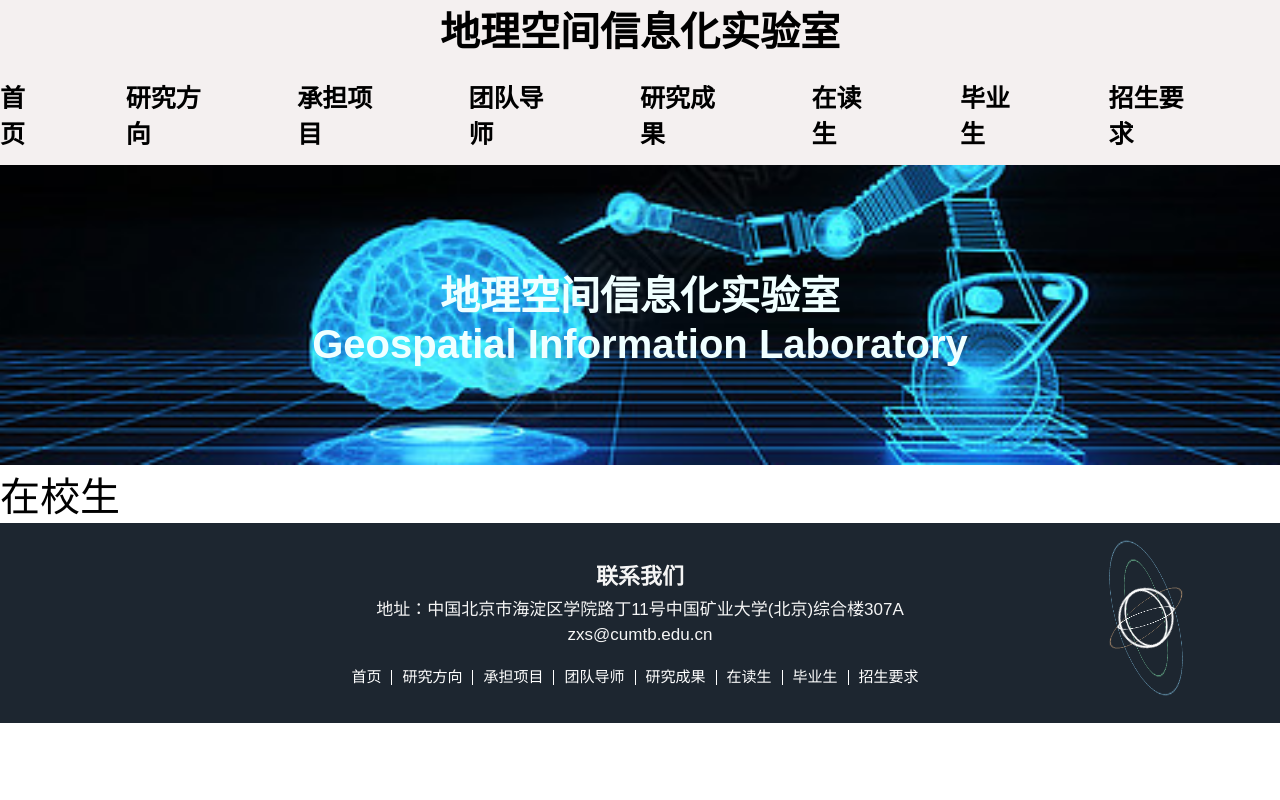
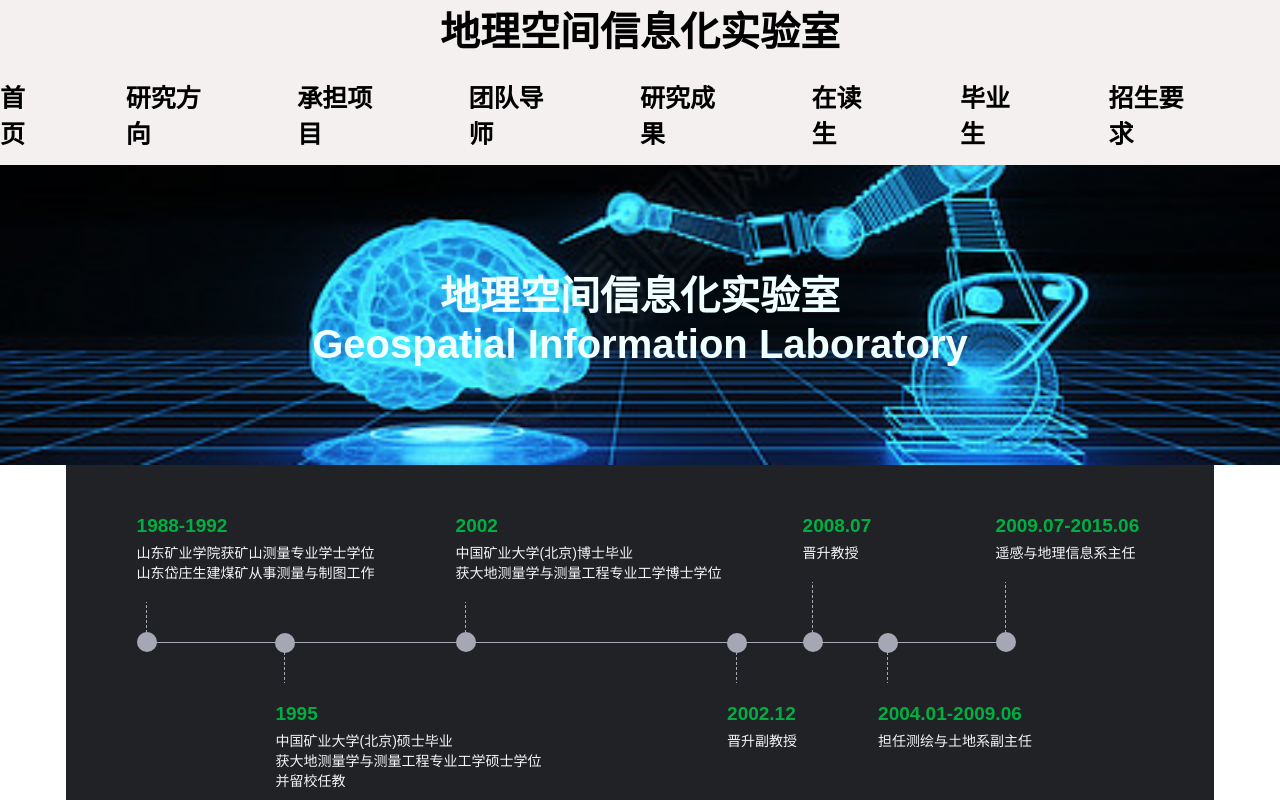
Before and after one commit to LancerLee428/LabWebSite, a React (Vite) app: page /students in a window 1280 px wide. Shown: the top 800 px of the page. Built offline with nearby package versions, Linux system fonts and the light colour scheme; the HTML template or start-up script is replaced by a standard one.

Commit message:
feat: 新增timeline组件

```diff
--- a/src/common/Earth.tsx
+++ b/src/common/Earth.tsx
@@ -1,4 +1,4 @@
-import "./index.less";
+import "./earth.less";
 
 const Earth = () => {
   return (
--- /dev/null
+++ b/src/common/TimeLine.tsx
@@ -0,0 +1,60 @@
+import "./timeline.less";
+
+const TimeLine = () => {
+  return (
+    <section className="time-line">
+      <article>
+        <dl>
+          <div className="cell">
+            <div className="cell-content">
+              <dt>1988-1992</dt>
+              <dd>山东矿业学院获矿山测量专业学士学位</dd>
+              <dd>山东岱庄生建煤矿从事测量与制图工作</dd>
+            </div>
+          </div>
+          <div className="cell">
+            <div className="cell-content">
+              <dt>1995</dt>
+              <dd>中国矿业大学(北京)硕士毕业</dd>
+              <dd>获大地测量学与测量工程专业工学硕士学位</dd>
+              <dd>并留校任教</dd>
+            </div>
+          </div>
+          <div className="cell">
+            <div className="cell-content">
+              <dt>2002</dt>
+              <dd>中国矿业大学(北京)博士毕业</dd>
+              <dd>获大地测量学与测量工程专业工学博士学位</dd>
+            </div>
+          </div>
+          <div className="cell">
+            <div className="cell-content">
+              <dt>2002.12</dt>
+              <dd>晋升副教授</dd>
+            </div>
+          </div>
+          <div className="cell">
+            <div className="cell-content">
+              <dt>2008.07</dt>
+              <dd>晋升教授</dd>
+            </div>
+          </div>
+          <div className="cell">
+            <div className="cell-content">
+              <dt>2004.01-2009.06</dt>
+              <dd>担任测绘与土地系副主任</dd>
+            </div>
+          </div>
+          <div className="cell">
+            <div className="cell-content">
+              <dt>2009.07-2015.06</dt>
+              <dd>遥感与地理信息系主任</dd>
+            </div>
+          </div>
+        </dl>
+      </article>
+    </section>
+  );
+};
+
+export default TimeLine;
--- /dev/null
+++ b/src/common/timeline.less
@@ -0,0 +1,107 @@
+// @import url(https://fonts.googleapis.com/css?family=Montserrat:100,200,300,400,500,600,700,800,900);
+
+.time-line{
+  background-color:#212226;
+  display: flex;
+  justify-content: center;
+  align-items: center;
+}
+
+html {
+  --background: #212226;
+  --primary: #00af41;
+  --line: #a6a7b5;
+}
+
+article {
+  padding: .25rem .5rem 0 1rem;
+  background: var(--background);
+}
+
+dl {
+  display: grid;
+  grid-auto-columns: max-content;
+  grid-auto-flow: column;
+  grid-template-rows: auto auto;
+  .cell {
+    grid-column: span 2;
+    display: flex;
+    padding: 0 1rem;
+    &:nth-child(2) {
+      grid-column: span 3;
+      justify-content: flex-end;
+    }
+    &:nth-child(4){
+      grid-column: span 2;
+      justify-content: flex-end;
+    }
+    &:nth-child(5){
+      grid-column: span 2;
+      justify-content: flex-start;
+    }
+    .cell-content {
+      display: inline-flex;
+      flex-direction: column;
+      border-left: 1px dashed var(--line);
+      position: relative;
+      background: var(--background);
+      &::after {
+        content: '';
+        display: block;
+        background: var(--line);
+        height: .5rem;
+        width: .5rem;
+        position: absolute;
+        left: -.25rem;
+        border-radius: 50%;
+      }
+      dt {
+        background: var(--background);
+        color: var(--primary);
+        padding-bottom: .25em;
+        position: relative;
+        left: -.25rem;
+        text-transform: uppercase;
+        font-size: 19px;
+        font-weight: 600;
+      }
+      dd {
+        background: var(--background);
+        margin: 0;
+        position: relative;
+        left: -.25rem;
+        color: #f4f4f6;
+        font-size: 14px;
+      }
+    }
+    &:nth-child(odd) .cell-content {
+      padding-bottom: 1rem;
+      border-bottom: 1px solid var(--line);
+      &::after {
+         bottom: -.25rem;
+      }
+      dd:last-child {
+        padding-bottom: .5rem;
+      }
+    }
+    &:nth-child(even) .cell-content {
+      padding-top: 1rem;
+      position: relative;
+      top: -1px;
+      border-top: 1px solid var(--line);
+      &::after {
+        top: -.25rem;
+      }
+      dt {
+        padding-top: .5rem;
+      }
+      dd {
+        flex-grow: 1;
+      }
+    }
+    &:last-child .cell-content {
+      border-top-color: transparent;
+      border-bottom-color: transparent;
+    }
+  }
+}
--- a/src/components/Content/Student/index.less
+++ b/src/components/Content/Student/index.less
@@ -0,0 +1,2 @@
+.student{
+}
--- a/src/components/Content/Student/index.tsx
+++ b/src/components/Content/Student/index.tsx
@@ -1,9 +1,10 @@
 import "./index.less";
+import TimeLine from "@/common/TimeLine";
 
 const Student = () => {
   return (
-    <section>
-      在校生
+    <section className="student">
+      <TimeLine />
     </section>
   );
 };
--- a/src/components/Content/Teacher/Resume.tsx
+++ b/src/components/Content/Teacher/Resume.tsx
@@ -1,3 +1,5 @@
+import TimeLine from "@/common/TimeLine";
+
 const Resume = () => {
   return (
     <section className="resume-container">
@@ -12,7 +14,8 @@ const Resume = () => {
             <div className="email">zxs@cumtb.edu.cn</div>
           </section>
           <section className="resume-right">
-            <div>这是简历</div>
+            {/* <h1>个人经历</h1> */}
+            <TimeLine />
           </section>
         </section>
       </section>
--- a/src/components/Content/Teacher/index.less
+++ b/src/components/Content/Teacher/index.less
@@ -117,6 +117,7 @@
         color: #ffffff;
       }
       #zxs-resume{
+        width: 100vw;
         display: flex;
         margin: 0 0 20px 0;
         padding-left: 20px;
@@ -134,6 +135,11 @@
             font-style: italic;
           }
         }
+        .resume-right{
+          h1{
+            color:rgba(0, 0, 0, .75)
+          }
+        }
       }
     }
 
--- a/src/components/Content/index.less
+++ b/src/components/Content/index.less
@@ -1,3 +1,3 @@
 .content{
-  width: 100vw;
+  // width: 100vw;
 }
```
Also changed, not shown: src/common/earth.less (renamed from src/common/index.less).
